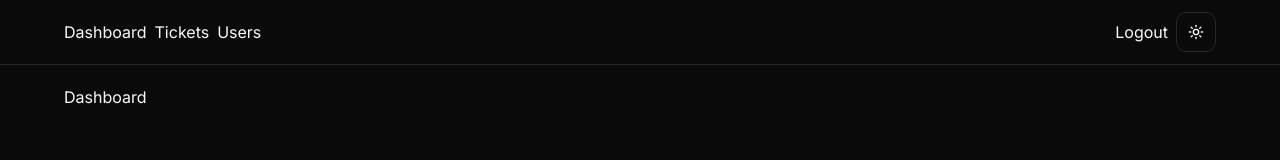
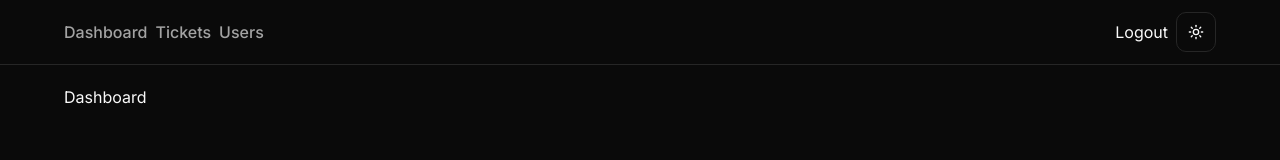
Before and after one commit to charlestanev/tickify-web, a Next.js app: page / in a window 1280 px wide. Shown: the top 160 px of the page. Built offline with nearby package versions, Linux system fonts and the light colour scheme.

Commit message:
Refactor MainNav component and add MainNavLinks component

```diff
--- a/app/globals.css
+++ b/app/globals.css
@@ -69,3 +69,10 @@
     @apply bg-background text-foreground;
   }
 }
+
+@layer components {
+  .navbar-link {
+    @apply font-medium text-muted-foreground transition-colors hover:text-primary;
+
+  }
+}
--- a/components/MainNav.tsx
+++ b/components/MainNav.tsx
@@ -1,15 +1,12 @@
 import Link from 'next/link'
 import React from 'react'
 import ToggleMode from './ToggleMode'
+import MainNavLinks from './MainNavLinks'
 
 const MainNav = () => {
     return (
         <div className="flex justify-between">
-            <div className="flex items-center gap-2">
-                <Link href="/">Dashboard</Link>
-                <Link href="/tickets">Tickets</Link>
-                <Link href="/users">Users</Link>
-            </div>
+            <MainNavLinks />
             <div className="flex items-center gap-2">
                 <Link href="/">Logout</Link>
                 <ToggleMode />
--- /dev/null
+++ b/components/MainNavLinks.tsx
@@ -0,0 +1,27 @@
+'use client'
+
+import Link from 'next/link'
+import React, { use } from 'react'
+
+const MainNavLinks = () => {
+    const links = [
+        { href: '/', label: 'Dashboard' },
+        { href: '/tickets', label: 'Tickets' },
+        { href: '/users', label: 'Users' },
+    ];
+
+
+    return (
+        <div className="flex items-center gap-2">
+            {links.map(link => (
+                <Link
+                    href={link.href}
+                    className='navbar-link'>
+                    {link.label}
+                </Link>
+            ))}
+        </div>
+    )
+}
+
+export default MainNavLinks
```
